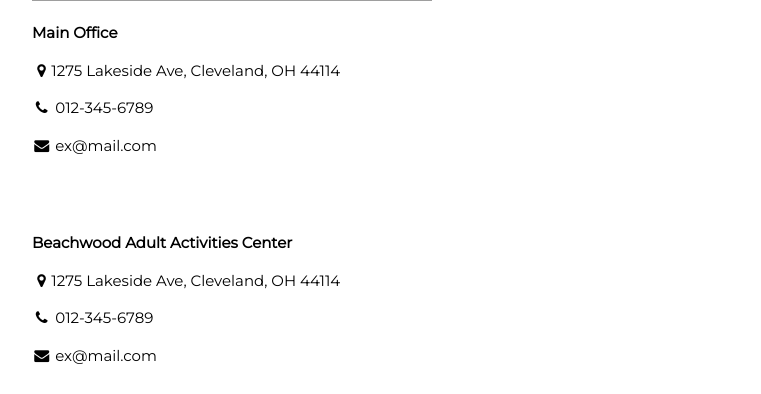
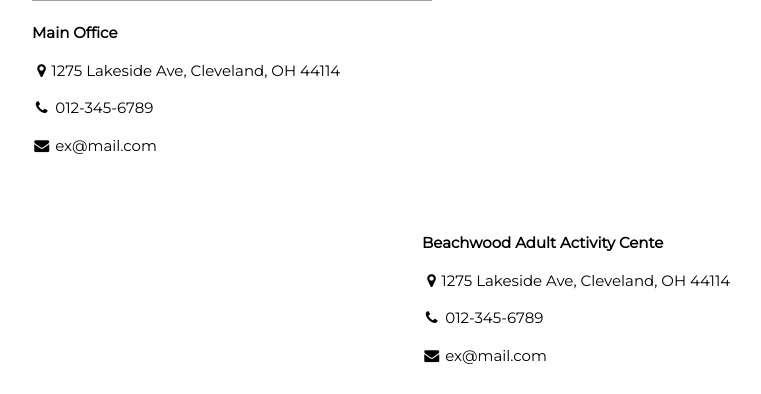
Before and after one commit to PhenaS/IST604, a PHP site: page /locations.php in a window 1280 px wide. Shown: the part 406-800 px from the top of the page, without its empty margins (18-779 px from the left). Run offline with PHP 8.4, Linux system fonts and the light colour scheme; grey boxes are pictures that could not be loaded.

Commit message:
Add files via upload

```diff
--- a/locations.php
+++ b/locations.php
@@ -35,7 +35,11 @@
         <p><i class="fa fa-fw fa-phone"></i> 012-345-6789</p>
         <p><i class="fa fa-fw fa-envelope"></i> ex@mail.com</p>
         <br><br>
-        <p><b>  Beachwood Adult Activities Center </b></p>
+    </body>
+</div>
+<div class="w3-main" style="margin-left:400px">
+    <body>
+        <p><b> Beachwood Adult Activity Cente</b></p>
         <p><i class="fa fa-fw fa-map-marker"></i>1275 Lakeside Ave, Cleveland, OH 44114</p>
         <p><i class="fa fa-fw fa-phone"></i> 012-345-6789</p>
         <p><i class="fa fa-fw fa-envelope"></i> ex@mail.com</p>
```
